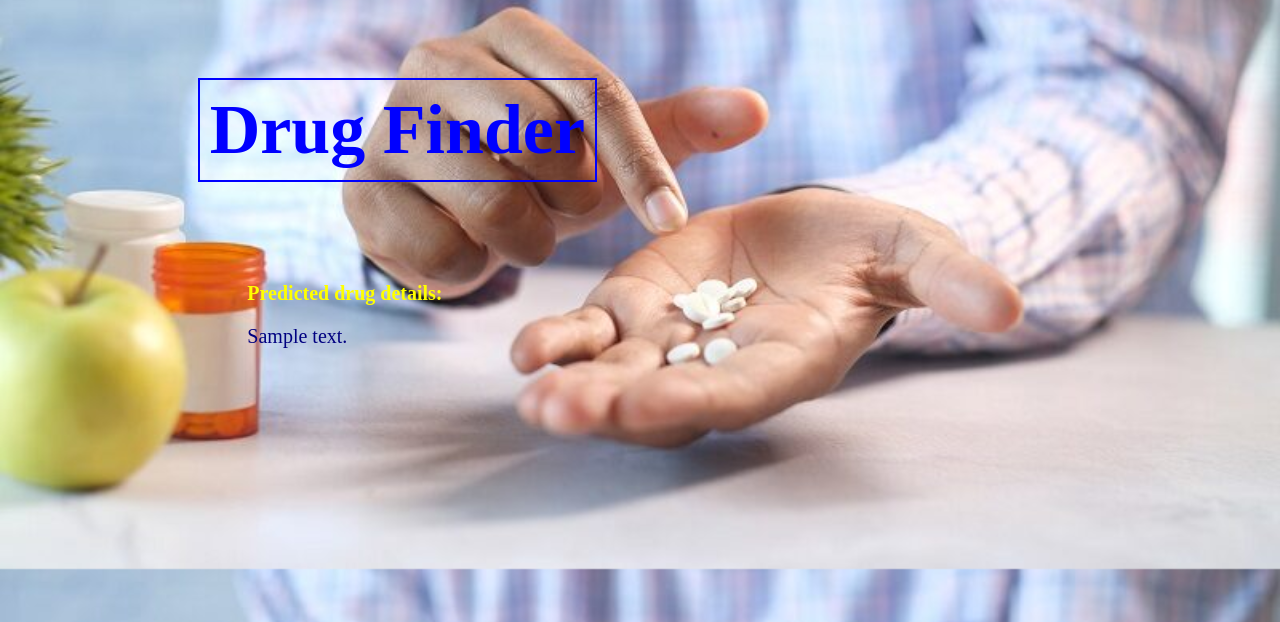
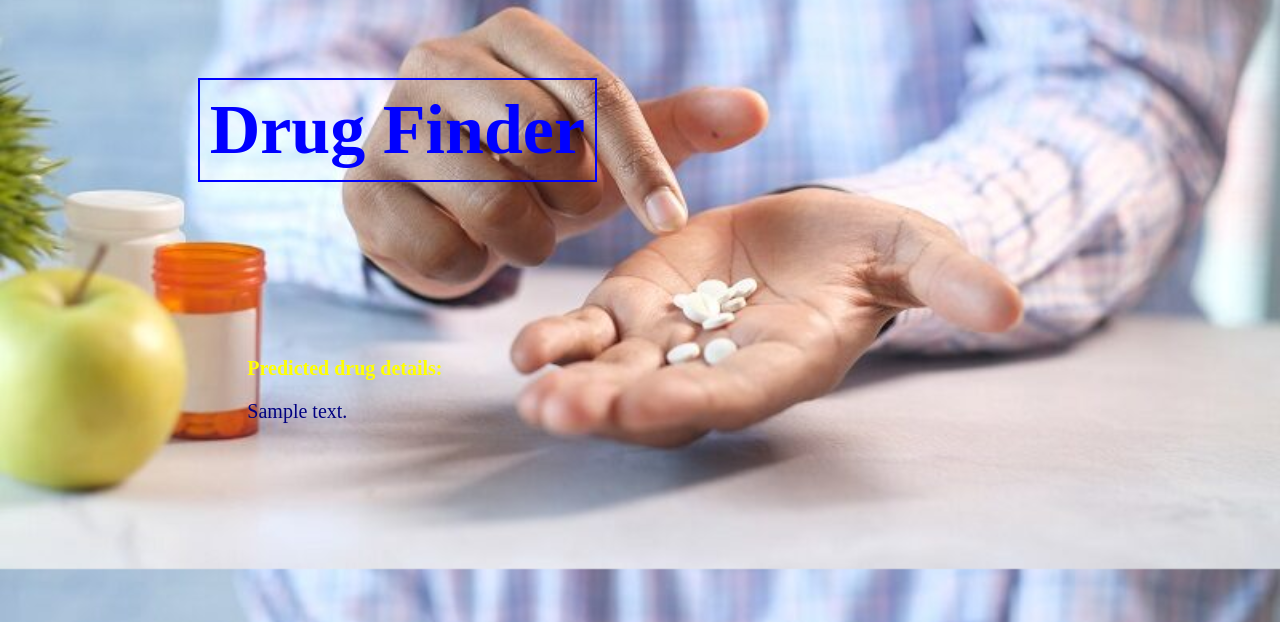
Before and after one commit to NasrinRipa/drug-finder, a Flask app: template templates/results.html in a window 1280 px wide. Shown: the part 231-853 px from the top of the page. Run offline with Flask 2, Linux system fonts and the light colour scheme; the template is opened without the code that fills it: most values are stand-ins (such as "Sample title", 1, 10 or a date in 2020).

Commit message:
Updated results.html 51

```diff
--- a/templates/results.html
+++ b/templates/results.html
@@ -42,7 +42,7 @@
         }
 
         #text {
-            height: 200px;
+            height: 50px;
             width: 300px;
             font-size: 20px;
             color: navy; /* Navy blue font color */
```
